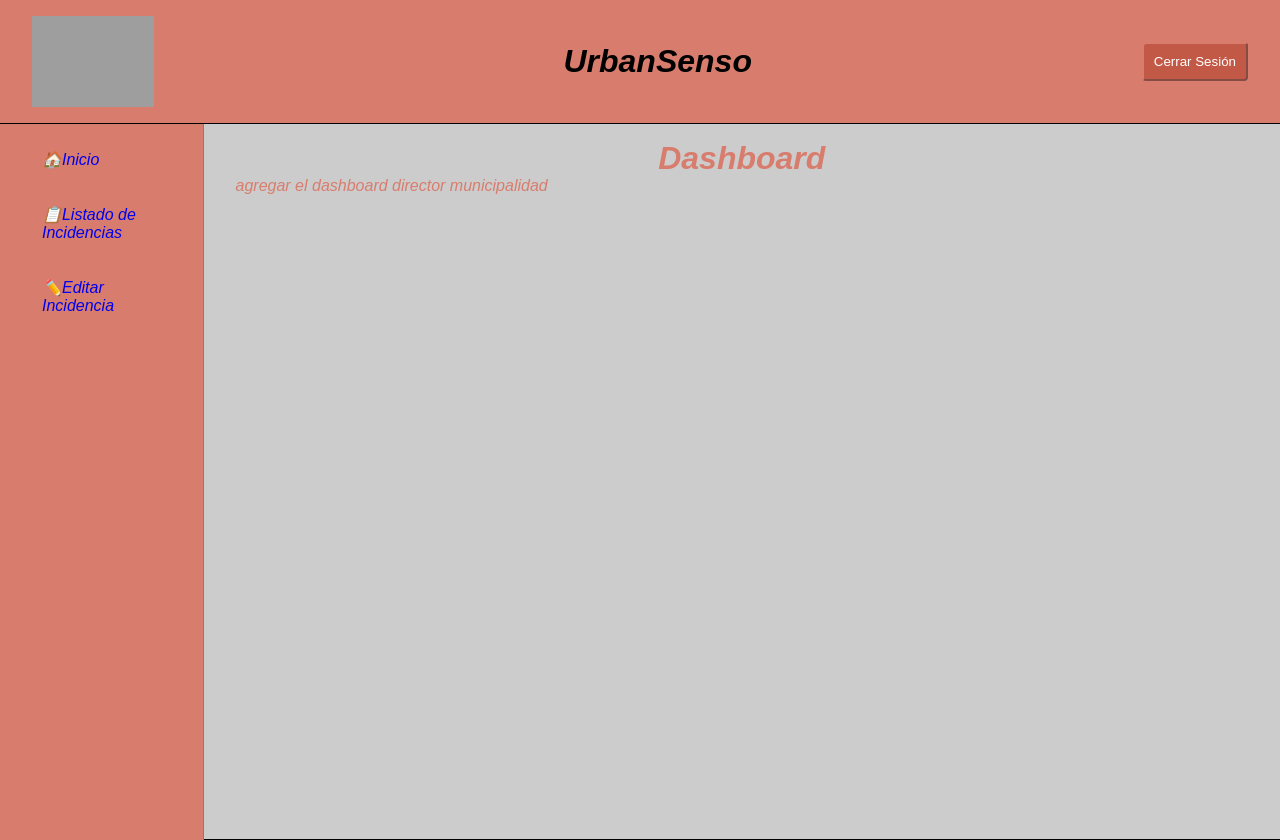
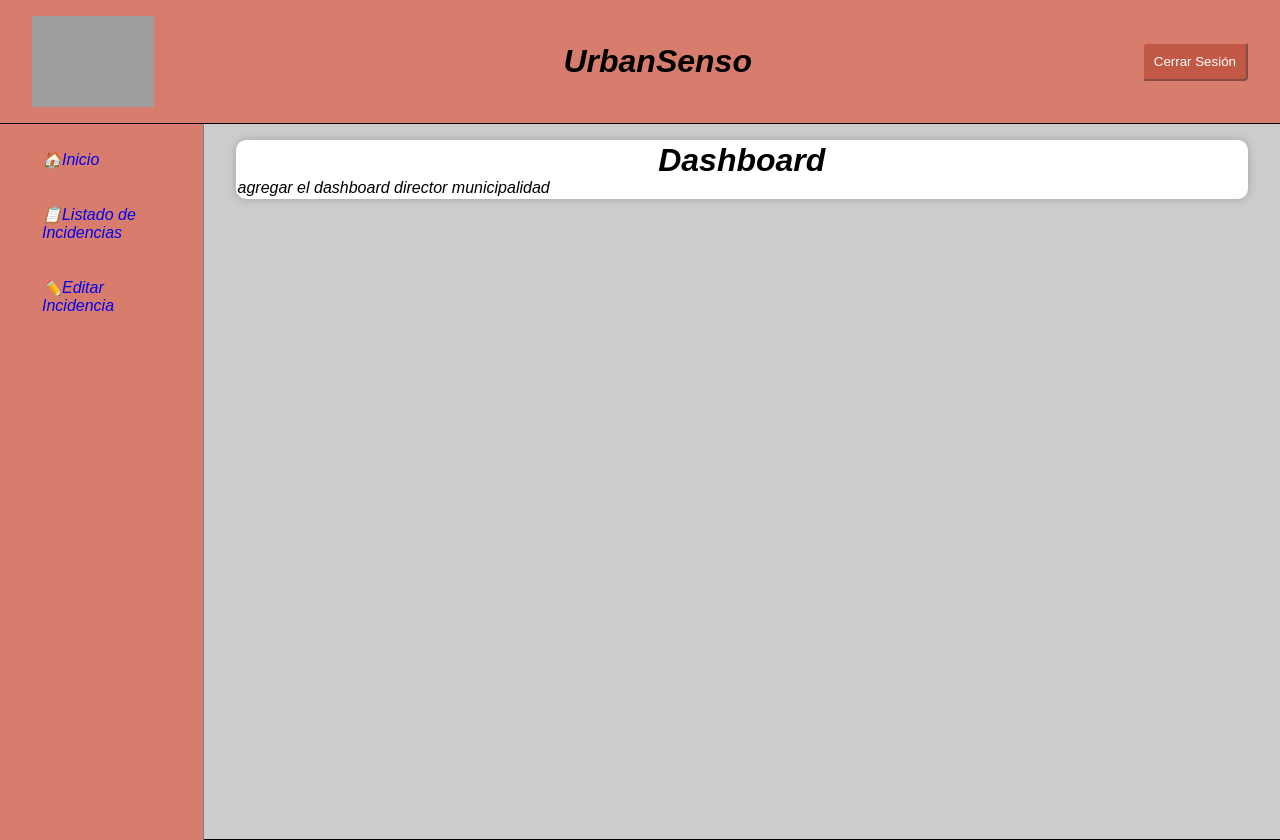
Before and after one commit to IgnacioAlcalde/AplicacionWeb, a React (Vite) app in the folder aplicacion/: page /director-municipalidad/inicio in a window 1280 px wide. Built offline with nearby package versions, Linux system fonts and the light colour scheme; grey boxes are pictures that could not be loaded.

Commit message:
Update inicio.jsx

```diff
--- a/aplicacion/src/componentes/director_municipalidad/inicio.jsx
+++ b/aplicacion/src/componentes/director_municipalidad/inicio.jsx
@@ -2,7 +2,7 @@ import React from 'react'
 import '../../inicio.css';
 export default function inicio() {
   return (
-    <div className='Inicio'>
+    <div className='cajas'>
     <h1>Dashboard</h1>
     <p>agregar el dashboard director municipalidad</p>
     </div>
```
